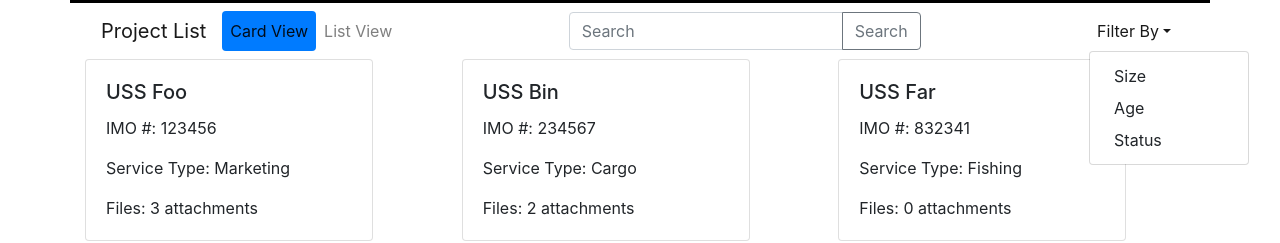
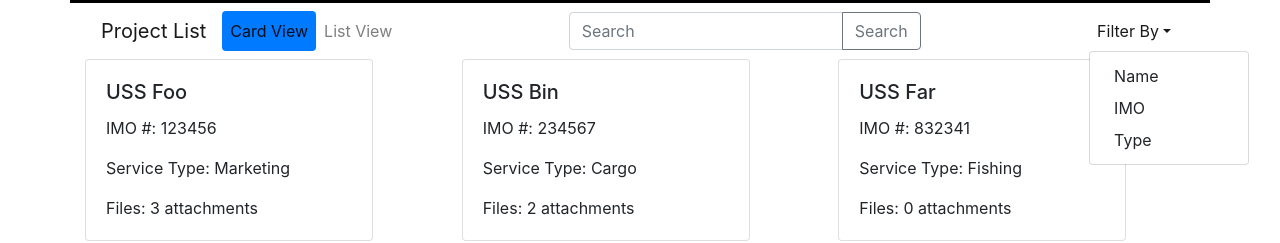
Before and after one commit to Scrum-Lords-2020/Digital-Twin-Marine, a React (Create React App) app in the folder client/: page /home in a window 1280 px wide. Both pictures are taken after a click on the button "Filter By". Shown: the part 333-576 px from the top of the page. Built offline with nearby package versions, Linux system fonts and the light colour scheme.

Commit message:
Update dashboard navigation bar dropdown text.

```diff
--- a/client/src/components/Dashboard.js
+++ b/client/src/components/Dashboard.js
@@ -46,9 +46,9 @@ class FilterBar extends Component {
                 </Form>
                 <Nav>
                     <NavDropdown title='Filter By' id='filterBy'>
-                        <NavDropdown.Item eventKey="size">Size</NavDropdown.Item>
-                        <NavDropdown.Item eventKey="age">Age</NavDropdown.Item>
-                        <NavDropdown.Item eventKey="status">Status</NavDropdown.Item>
+                        <NavDropdown.Item eventKey="name">Name</NavDropdown.Item>
+                        <NavDropdown.Item eventKey="imo">IMO</NavDropdown.Item>
+                        <NavDropdown.Item eventKey="type">Type</NavDropdown.Item>
                     </NavDropdown>
                 </Nav>
             </Navbar>
```
